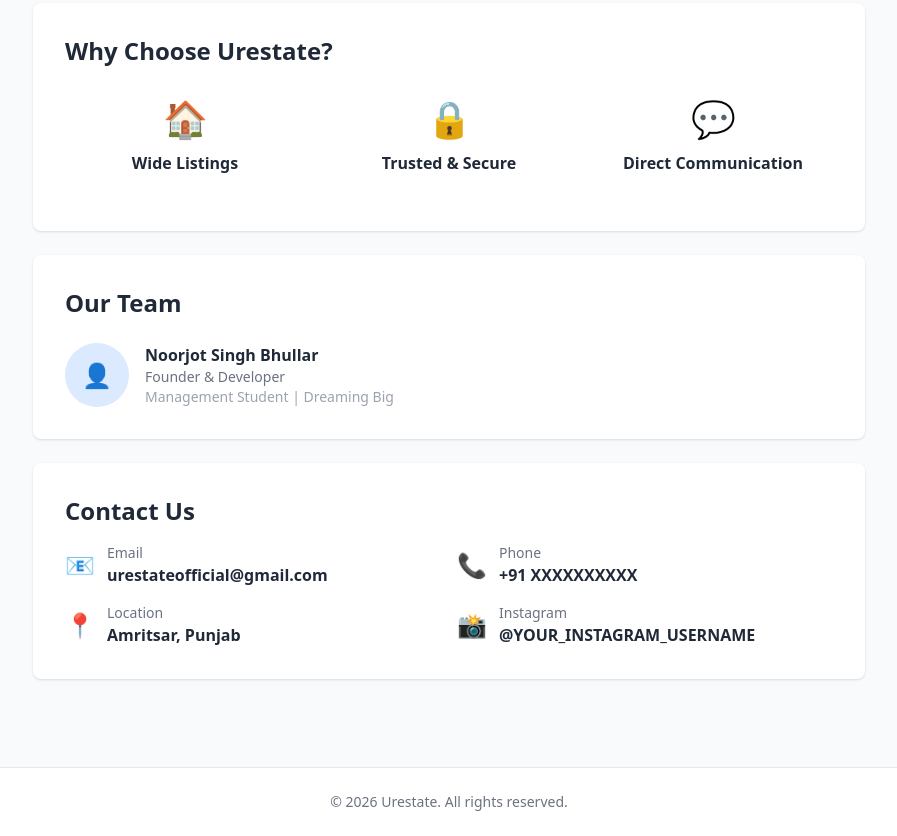
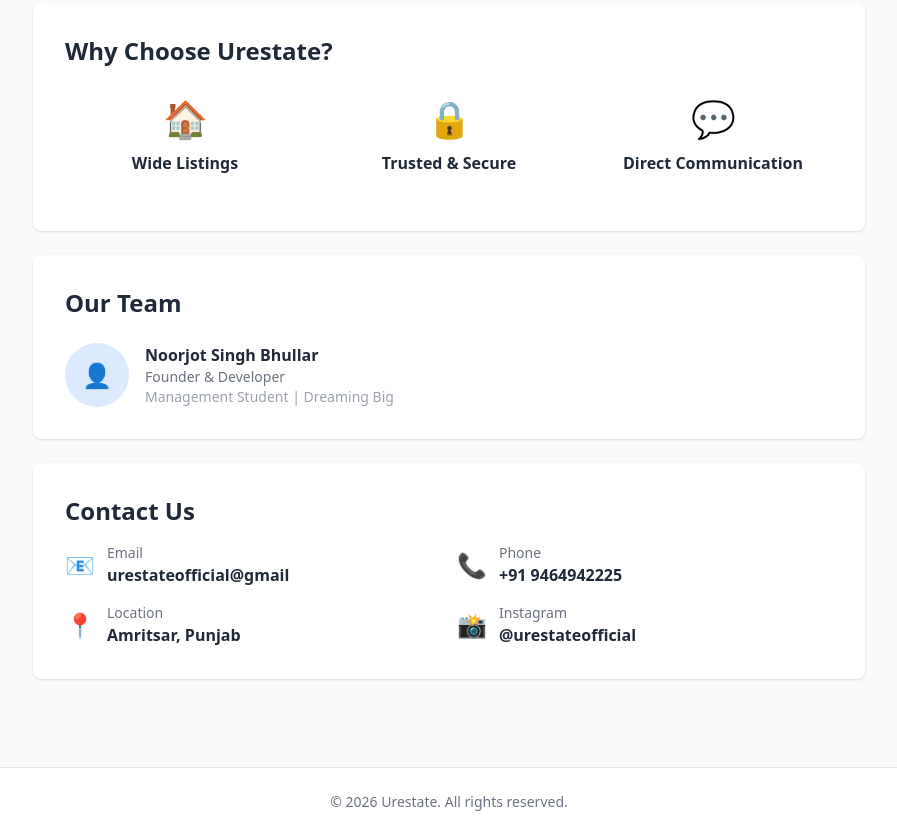
Before and after one commit to noorjotbhullar2007-hue/urestate, a website: page public/about.html in a window 1280 px wide. Shown: the part 737-1573 px from the top of the page, without its empty margins (191-1088 px from the left). Drawn offline with nearby package versions, Linux system fonts and the light colour scheme.

```diff
--- a/public/about.html
+++ b/public/about.html
@@ -109,14 +109,14 @@
                     <span class="text-2xl">📧</span>
                     <div>
                         <p class="text-sm text-gray-500">Email</p>
-                        <p class="font-semibold text-gray-800">urestateofficial@gmail.com</p>
+                        <p class="font-semibold text-gray-800">urestateofficial@gmail</p>
                     </div>
                 </div>
                 <div class="flex items-center gap-3">
                     <span class="text-2xl">📞</span>
                     <div>
                         <p class="text-sm text-gray-500">Phone</p>
-                        <p class="font-semibold text-gray-800">+91 XXXXXXXXXX</p>
+                        <p class="font-semibold text-gray-800">+91 9464942225</p>
                     </div>
                 </div>
                 <div class="flex items-center gap-3">
@@ -130,8 +130,8 @@
                     <span class="text-2xl">📸</span>
                     <div>
                         <p class="text-sm text-gray-500">Instagram</p>
-                        <a href="https://www.instagram.com/YOUR_INSTAGRAM_USERNAME" target="_blank"
-                        class="font-semibold text-gray-800 hover:underline">@YOUR_INSTAGRAM_USERNAME</a>
+                        <a href="https://www.instagram.com/urestateofficial" target="_blank"
+                        class="font-semibold text-gray-800 hover:underline">@urestateofficial</a>
                     </div>
                 </div>
             </div>
```
